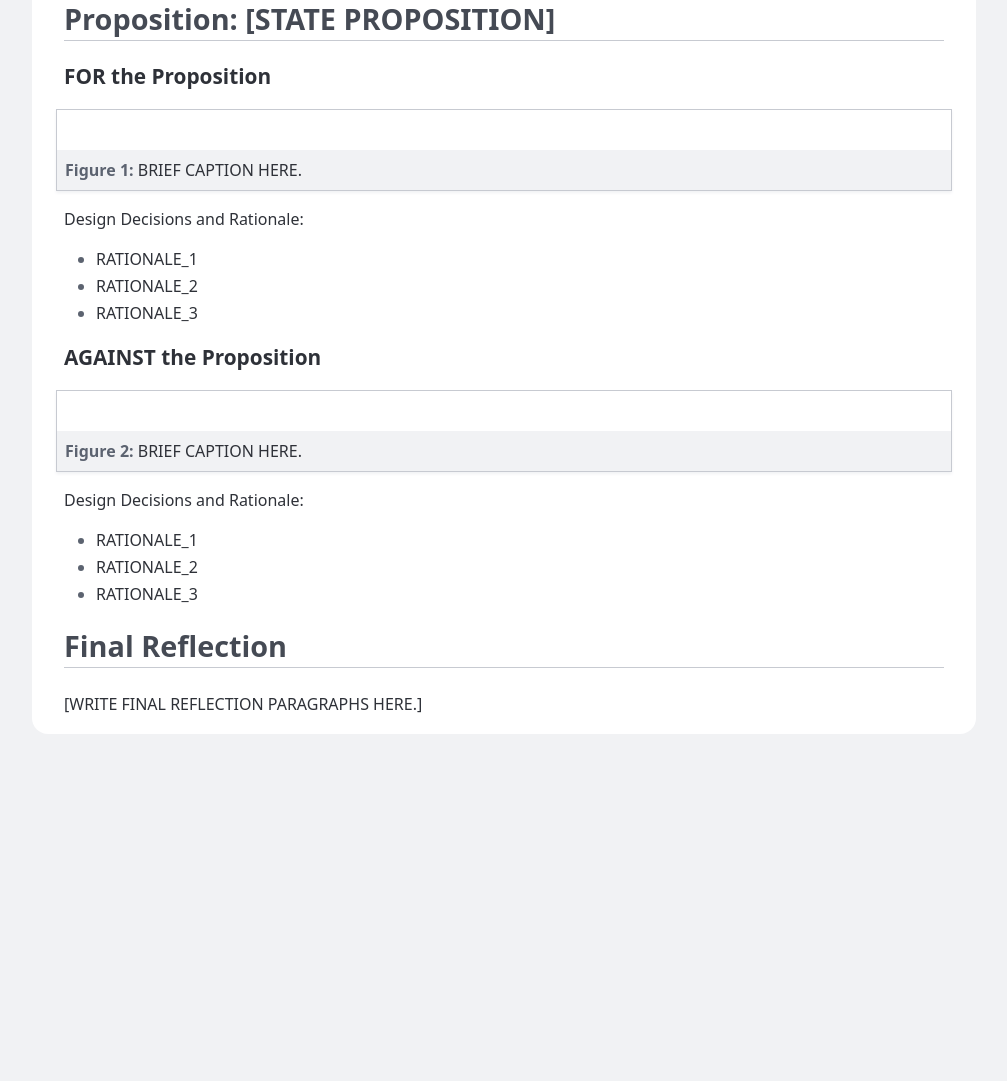
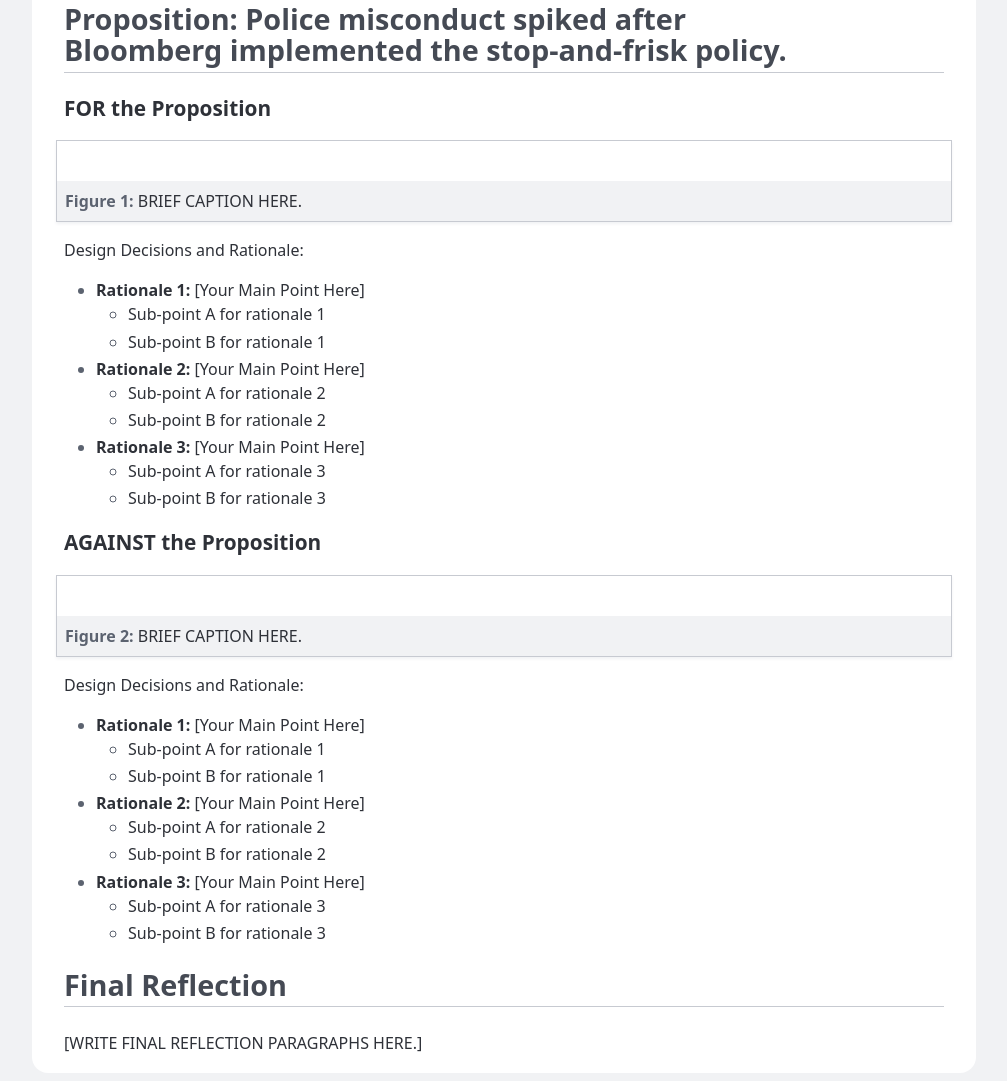
Before and after one commit to jon008-jpg/Project-2, a plain HTML site: page index.html in a window 1280 px wide. Shown: the part 382-1463 px from the top of the page, without its empty margins (136-1143 px from the left). Before the commit the page ends 1124 px from the top, so only its background shows below. Drawn offline with Linux system fonts and the light colour scheme.

Commit message:
Update index.html

```diff
--- a/index.html
+++ b/index.html
@@ -152,7 +152,7 @@
         </header>
 
         <main>
-            <h2>Proposition: [STATE PROPOSITION]</h2>
+            <h2>Proposition: Police misconduct spiked after Bloomberg implemented the stop-and-frisk policy.</h2>
 
             <section>
                 <h3>FOR the Proposition</h3>
@@ -165,9 +165,29 @@
                 <p>Design Decisions and Rationale:</p>
 
                 <ul>
-                    <li>RATIONALE_1</li>
-                    <li>RATIONALE_2</li>
-                    <li>RATIONALE_3</li>
+                  <li>
+                    <strong>Rationale 1:</strong> [Your Main Point Here]
+                    <ul>
+                      <li>Sub-point A for rationale 1</li>
+                      <li>Sub-point B for rationale 1</li>
+                    </ul>
+                  </li>
+
+                  <li>
+                    <strong>Rationale 2:</strong> [Your Main Point Here]
+                    <ul>
+                      <li>Sub-point A for rationale 2</li>
+                      <li>Sub-point B for rationale 2</li>
+                    </ul>
+                  </li>
+
+                  <li>
+                    <strong>Rationale 3:</strong> [Your Main Point Here]
+                    <ul>
+                      <li>Sub-point A for rationale 3</li>
+                      <li>Sub-point B for rationale 3</li>
+                    </ul>
+                  </li>
                 </ul>
             </section>
 
@@ -182,9 +202,29 @@
                 <p>Design Decisions and Rationale:</p>
 
                 <ul>
-                    <li>RATIONALE_1</li>
-                    <li>RATIONALE_2</li>
-                    <li>RATIONALE_3</li>
+                  <li>
+                    <strong>Rationale 1:</strong> [Your Main Point Here]
+                    <ul>
+                      <li>Sub-point A for rationale 1</li>
+                      <li>Sub-point B for rationale 1</li>
+                    </ul>
+                  </li>
+
+                  <li>
+                    <strong>Rationale 2:</strong> [Your Main Point Here]
+                    <ul>
+                      <li>Sub-point A for rationale 2</li>
+                      <li>Sub-point B for rationale 2</li>
+                    </ul>
+                  </li>
+
+                  <li>
+                    <strong>Rationale 3:</strong> [Your Main Point Here]
+                    <ul>
+                      <li>Sub-point A for rationale 3</li>
+                      <li>Sub-point B for rationale 3</li>
+                    </ul>
+                  </li>
                 </ul>
             </section>
 
```
